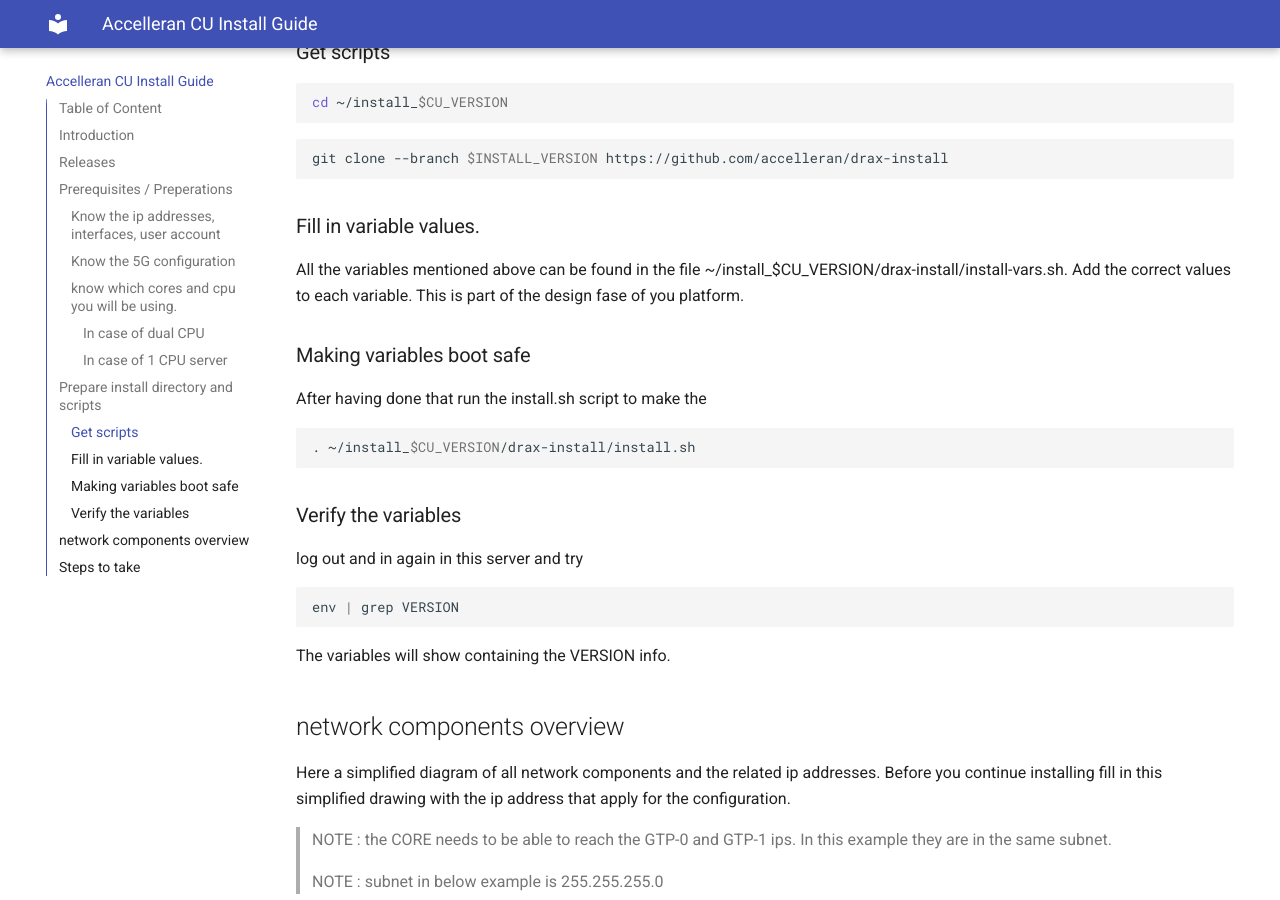
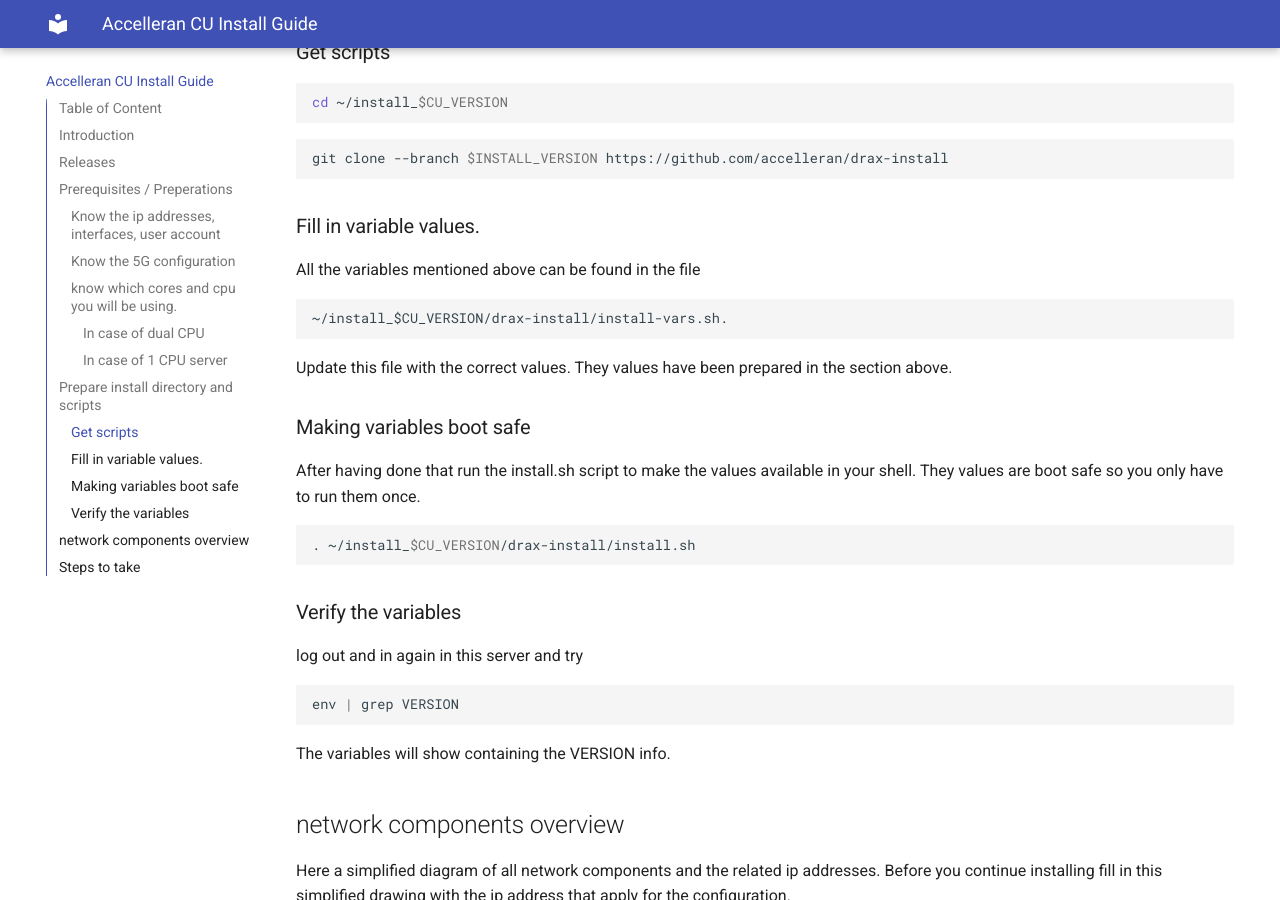
Before and after one commit to accelleran/drax-docs, an MkDocs documentation site: the page built from docs/index.md, in a window 1280 px wide and 900 px high, scrolled down 5754 px. Built offline with MkDocs 1.6.1 and Material for MkDocs 9.7.7, drawn with Linux system fonts in a browser that asks for light colours; the version menu is left out.

````diff
--- a/docs/index.md
+++ b/docs/index.md
@@ -226,11 +226,16 @@ git clone --branch $INSTALL_VERSION https://github.com/accelleran/drax-install
 
 ### Fill in variable values.
 
-All the variables mentioned above can be found in the file ~/install_$CU_VERSION/drax-install/install-vars.sh.
-Add the correct values to each variable. This is part of the design fase of you platform.
+All the variables mentioned above can be found in the file
+```
+~/install_$CU_VERSION/drax-install/install-vars.sh.
+```
+Update this file with the correct values.
+They values have been prepared in the section above.
 
 ### Making variables boot safe
-After having done that run the install.sh script to make the
+After having done that run the install.sh script to make the values available in your shell.
+They values are boot safe so you only have to run them once.
 
 ``` bash
 . ~/install_$CU_VERSION/drax-install/install.sh
````
Also changed, not shown: docs/kubernetes-install/index.md (+6 -3 lines).
